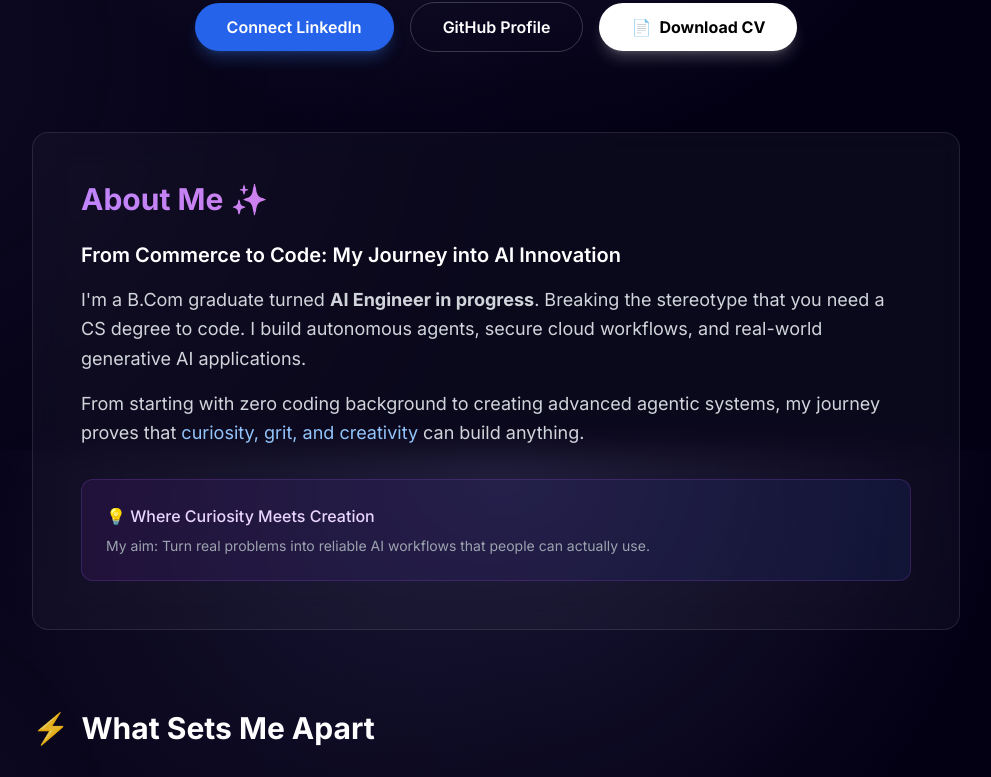
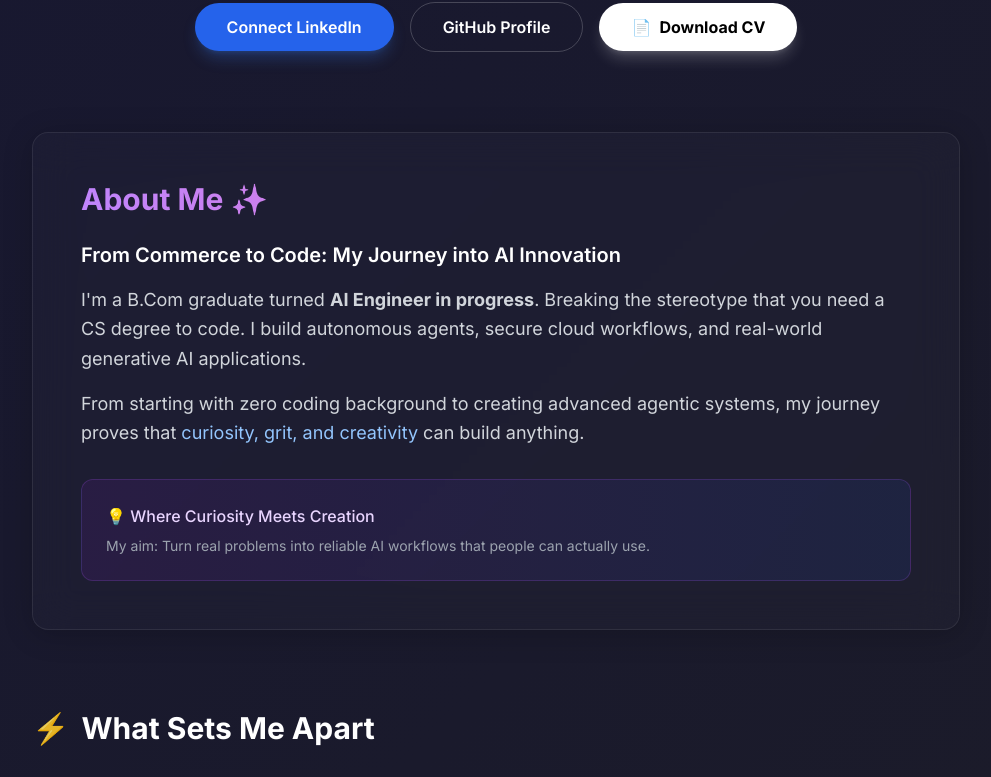
Before and after one commit to ranajitdharpersonal/portfolio, a Next.js app: page / in a window 1280 px wide. Shown: the part 350-1127 px from the top of the page, without its empty margins (144-1135 px from the left). Built offline with nearby package versions, Linux system fonts and the light colour scheme.

Commit message:
new bento

```diff
--- a/app/globals.css
+++ b/app/globals.css
@@ -8,57 +8,68 @@
 
 body {
   color: rgb(var(--foreground-rgb));
-  background-color: #030014; /* Aro Deep Dark */
-  background-image:
-    radial-gradient(circle at 50% 0%, rgba(120, 119, 198, 0.2) 0%, transparent 50%),
-    radial-gradient(circle at 0% 50%, rgba(50, 50, 90, 0.2) 0%, transparent 50%);
-  background-attachment: fixed;
+  /* Magic Gradient Background */
+  background: linear-gradient(-45deg, #02001f, #1e1e24, #13133a, #000000);
+  background-size: 400% 400%;
+  animation: gradientBG 15s ease infinite; /* Slow Motion Movement */
+  min-height: 100vh;
   font-family: 'Inter', sans-serif;
   overflow-x: hidden;
 }
 
-/* Glass Card Premium */
+/* Background Animation Logic */
+@keyframes gradientBG {
+  0% {
+    background-position: 0% 50%;
+  }
+  50% {
+    background-position: 100% 50%;
+  }
+  100% {
+    background-position: 0% 50%;
+  }
+}
+
+/* --- GLOWING GLASS CARD --- */
 .gamma-card {
-  background: rgba(255, 255, 255, 0.03);
-  border: 1px solid rgba(255, 255, 255, 0.1);
-  backdrop-filter: blur(16px);
+  background: rgba(255, 255, 255, 0.02); /* Aro Transparent */
+  border: 1px solid rgba(255, 255, 255, 0.08);
+  backdrop-filter: blur(20px); /* Blur bariyechi */
   border-radius: 16px;
-  transition: all 0.3s ease-in-out;
+  transition: all 0.4s cubic-bezier(0.4, 0, 0.2, 1);
+  box-shadow: 0 4px 30px rgba(0, 0, 0, 0.2);
 }
 
 .gamma-card:hover {
-  background: rgba(255, 255, 255, 0.07);
-  border-color: rgba(139, 92, 246, 0.5); /* Violet Glow */
+  background: rgba(255, 255, 255, 0.06);
+  border-color: rgba(255, 255, 255, 0.2);
   transform: translateY(-5px);
-  box-shadow: 0 0 30px rgba(139, 92, 246, 0.2);
+  box-shadow: 0 20px 40px -10px rgba(0, 0, 0, 0.5);
 }
 
-/* --- ADVANCED ANIMATIONS --- */
-
-/* 1. Nam ta Shine korbe */
+/* --- TEXT ANIMATIONS --- */
 .animate-text-shine {
-  background: linear-gradient(to right, #60a5fa, #c084fc, #f472b6, #60a5fa);
+  background: linear-gradient(to right, #93c5fd, #c084fc, #f472b6, #93c5fd);
   -webkit-background-clip: text;
   background-clip: text;
   color: transparent;
   background-size: 200% auto;
   animation: textShine 4s linear infinite;
 }
+
 @keyframes textShine {
   to { background-position: 200% center; }
 }
 
-/* 2. Floating Effect (Bhasha Bhasha bhab) */
+/* --- FLOATING & SLIDING ANIMATIONS --- */
 .animate-float {
   animation: float 6s ease-in-out infinite;
 }
 @keyframes float {
-  0% { transform: translateY(0px); }
+  0%, 100% { transform: translateY(0px); }
   50% { transform: translateY(-15px); }
-  100% { transform: translateY(0px); }
 }
 
-/* 3. Smooth Entry (Load howar somoy) */
 .animate-slide-up {
   opacity: 0;
   animation: slideUp 0.8s ease-out forwards;
@@ -68,8 +79,13 @@ body {
   to { opacity: 1; transform: translateY(0); }
 }
 
-/* Delays jeno ekta ekta kore ashe */
+/* Delays */
 .delay-1 { animation-delay: 0.1s; }
 .delay-2 { animation-delay: 0.3s; }
 .delay-3 { animation-delay: 0.5s; }
 .delay-4 { animation-delay: 0.7s; }
+
+/* Smooth Scroll */
+html {
+  scroll-behavior: smooth;
+}
```
